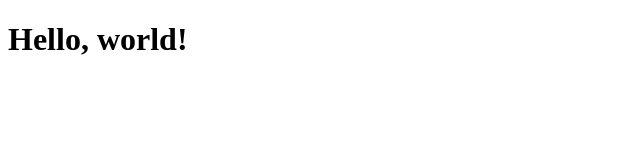
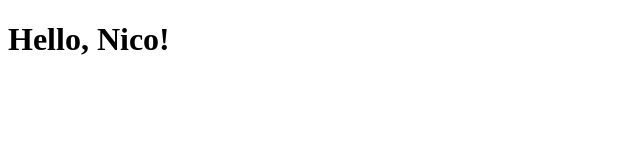
Before and after one commit to nico-barbieri/develhope-react, a React (Create React App) app in the folder exercise/: page / in a window 1280 px wide. Shown: the top 160 px of the page, without its empty margins (0-640 px from the left). Built offline with nearby package versions, Linux system fonts and the light colour scheme.

Commit message:
done ex02

```diff
--- a/exercise/src/App.js
+++ b/exercise/src/App.js
@@ -1,7 +1,6 @@
 
-function App() {
-    const hello = <h1>Hello, world!</h1>
-    return hello
+function App({name}) {
+    return <h1>Hello, {name}!</h1>
 }
 
 export default App;
--- a/exercise/src/index.js
+++ b/exercise/src/index.js
@@ -4,5 +4,5 @@
 
 const root = ReactDOM.createRoot(document.getElementById('root'));
 root.render(
-    <App />
+    <App name="Nico"/>
 );
```
